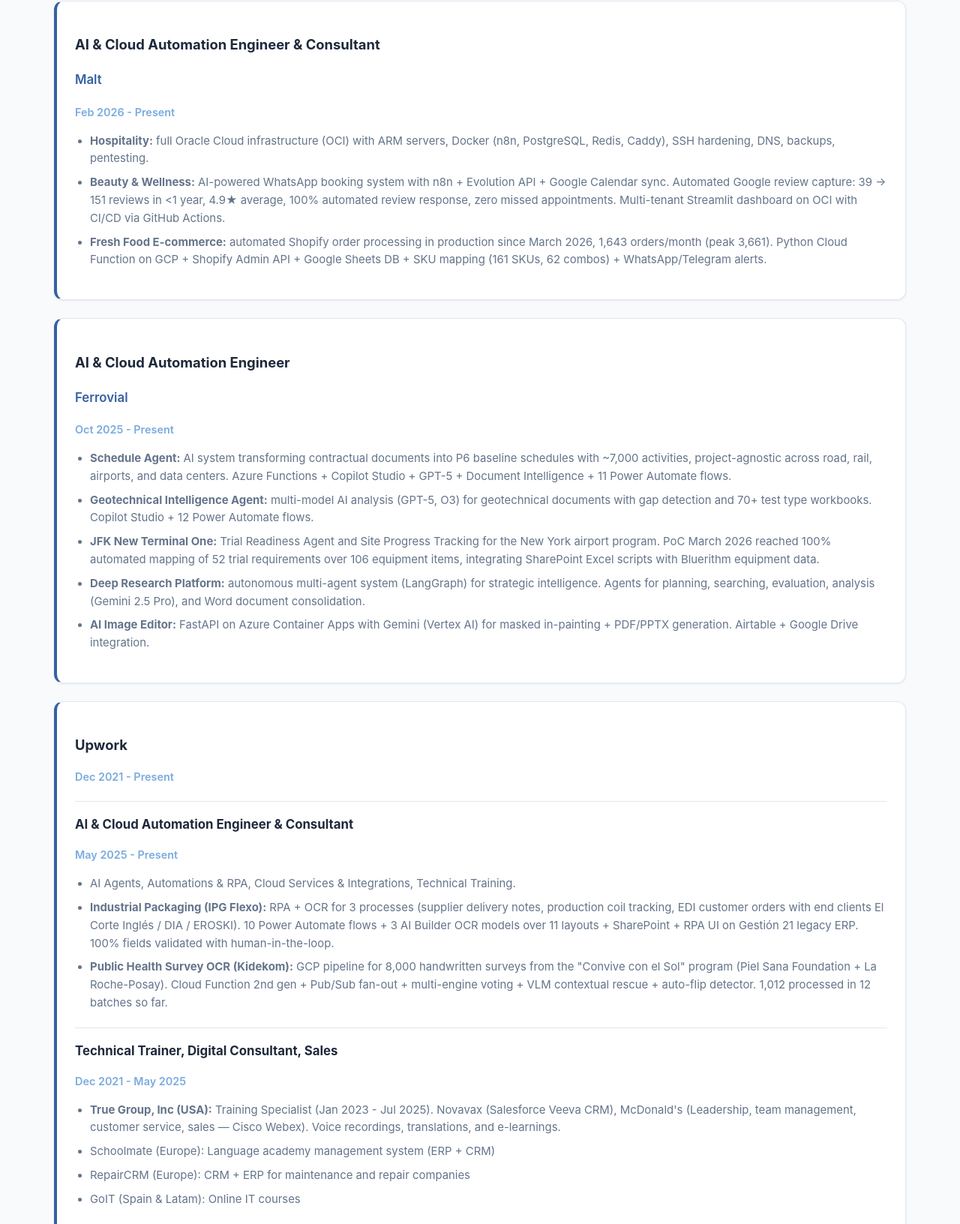
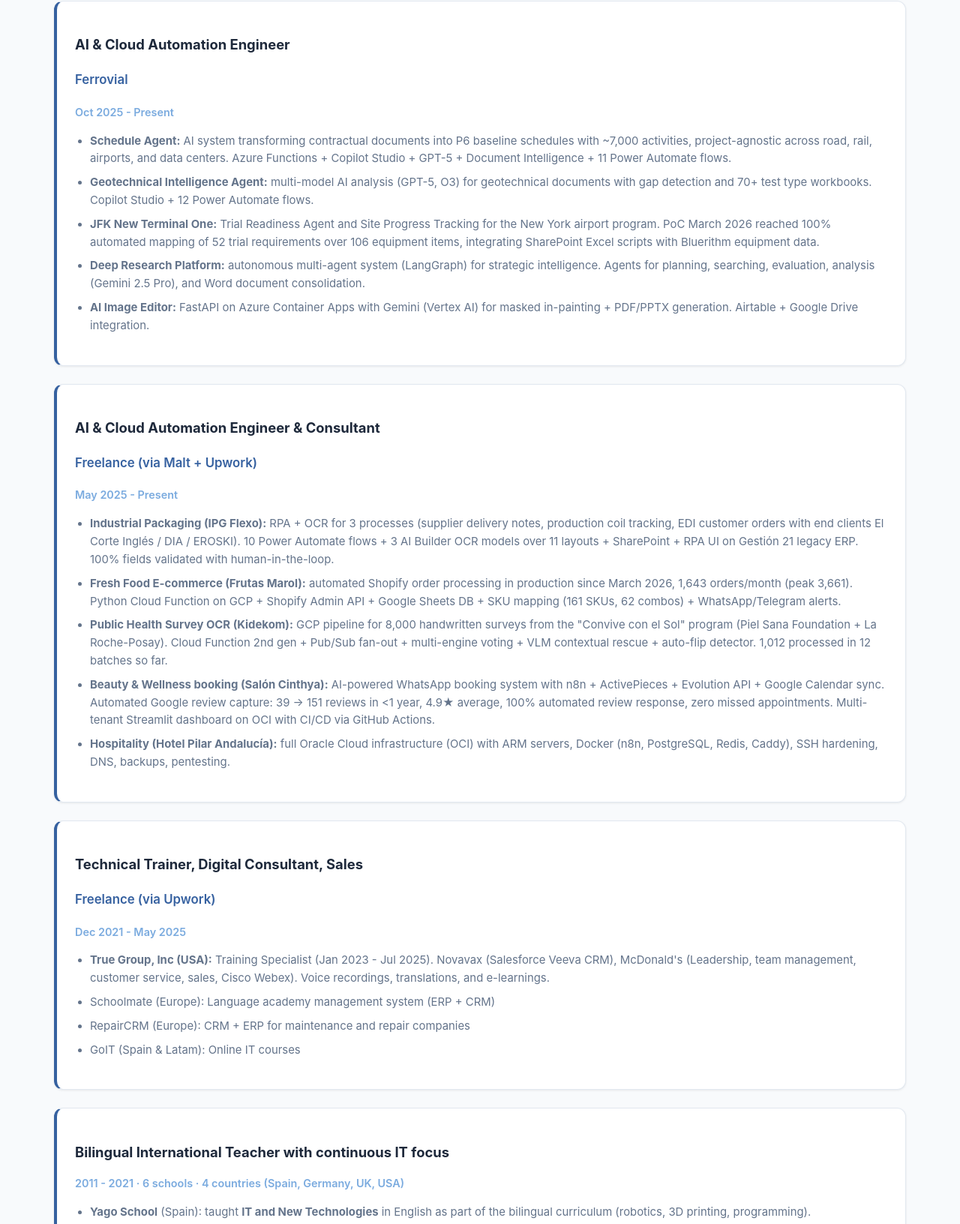
Before and after one commit to miqueasmd/miqueasmd.github.io, a website: page src/pages/resume.html in a window 1280 px wide. Shown: the part 1458-3090 px from the top of the page at 75% size. Drawn offline with Linux system fonts and the light colour scheme.

Commit message:
Reframe Malt vs Upwork specific assignments to generic Freelance
Per user feedback: in the CV and LinkedIn the specific platform per
project is correct, but on the portfolio I had mixed up which projects
were sourced via Malt vs which via Upwork. Safer to just label them as
Freelance everywhere.

portfolio.html:
- 5 freelance project cards now show @ Freelance instead of @ Malt or
  @ Upwork (Hospitality, AI WhatsApp Booking, Shopify Order, Industrial
  Packaging RPA, Public Health Survey OCR).
- Their bottom CTA buttons now all link to LinkedIn (was platform
  specific). Consistent with the Ferrovial project cards that already
  link to LinkedIn.

about.html:
- Recent Highlights tags updated: (Malt) and (Upwork) replaced by
  (Freelance) for the three freelance metrics (1.643 orders/month,
  39 to 151 reviews, 8.000 surveys). Ferrovial tags kept since those
  are verified employee work.

resume.html:
- Consolidated the Malt section (Feb 2026 - Present, 3 projects) and
  the Upwork engineering subsection (May 2025 - Present, 2 projects)
  into a single AI and Cloud Automation Engineer and Consultant @
  Freelance via Malt + Upwork block (May 2025 - Present, 5 projects).
- Order is now Ferrovial first then Freelance engineering then
  Technical Trainer freelance via Upwork (Dec 2021 - May 2025), which
  reads reverse chronological by start date for the engineering work.
- Technical Trainer block kept via Upwork specifically because that
  period predates Malt opening for the user (Feb 2026).

```diff
--- a/src/pages/resume.html
+++ b/src/pages/resume.html
@@ -49,17 +49,6 @@
             <h2>Professional Experience</h2>
 
             <div class="experience-item">
-                <h3>AI & Cloud Automation Engineer & Consultant</h3>
-                <p class="company">Malt</p>
-                <p class="date">Feb 2026 - Present</p>
-                <ul>
-                    <li><strong>Hospitality:</strong> full Oracle Cloud infrastructure (OCI) with ARM servers, Docker (n8n, PostgreSQL, Redis, Caddy), SSH hardening, DNS, backups, pentesting.</li>
-                    <li><strong>Beauty & Wellness:</strong> AI-powered WhatsApp booking system with n8n + Evolution API + Google Calendar sync. Automated Google review capture: 39 → 151 reviews in &lt;1 year, 4.9★ average, 100% automated review response, zero missed appointments. Multi-tenant Streamlit dashboard on OCI with CI/CD via GitHub Actions.</li>
-                    <li><strong>Fresh Food E-commerce:</strong> automated Shopify order processing in production since March 2026, 1,643 orders/month (peak 3,661). Python Cloud Function on GCP + Shopify Admin API + Google Sheets DB + SKU mapping (161 SKUs, 62 combos) + WhatsApp/Telegram alerts.</li>
-                </ul>
-            </div>
-
-            <div class="experience-item">
                 <h3>AI & Cloud Automation Engineer</h3>
                 <p class="company">Ferrovial</p>
                 <p class="date">Oct 2025 - Present</p>
@@ -73,21 +62,24 @@
             </div>
 
             <div class="experience-item">
-                <h3>Upwork</h3>
-                <p class="date">Dec 2021 - Present</p>
-
-                <p class="role-title"><strong>AI & Cloud Automation Engineer & Consultant</strong></p>
+                <h3>AI & Cloud Automation Engineer & Consultant</h3>
+                <p class="company">Freelance (via Malt + Upwork)</p>
                 <p class="date">May 2025 - Present</p>
                 <ul>
-                    <li>AI Agents, Automations & RPA, Cloud Services & Integrations, Technical Training.</li>
                     <li><strong>Industrial Packaging (IPG Flexo):</strong> RPA + OCR for 3 processes (supplier delivery notes, production coil tracking, EDI customer orders with end clients El Corte Inglés / DIA / EROSKI). 10 Power Automate flows + 3 AI Builder OCR models over 11 layouts + SharePoint + RPA UI on Gestión 21 legacy ERP. 100% fields validated with human-in-the-loop.</li>
+                    <li><strong>Fresh Food E-commerce (Frutas Marol):</strong> automated Shopify order processing in production since March 2026, 1,643 orders/month (peak 3,661). Python Cloud Function on GCP + Shopify Admin API + Google Sheets DB + SKU mapping (161 SKUs, 62 combos) + WhatsApp/Telegram alerts.</li>
                     <li><strong>Public Health Survey OCR (Kidekom):</strong> GCP pipeline for 8,000 handwritten surveys from the "Convive con el Sol" program (Piel Sana Foundation + La Roche-Posay). Cloud Function 2nd gen + Pub/Sub fan-out + multi-engine voting + VLM contextual rescue + auto-flip detector. 1,012 processed in 12 batches so far.</li>
+                    <li><strong>Beauty & Wellness booking (Salón Cinthya):</strong> AI-powered WhatsApp booking system with n8n + ActivePieces + Evolution API + Google Calendar sync. Automated Google review capture: 39 → 151 reviews in &lt;1 year, 4.9★ average, 100% automated review response, zero missed appointments. Multi-tenant Streamlit dashboard on OCI with CI/CD via GitHub Actions.</li>
+                    <li><strong>Hospitality (Hotel Pilar Andalucía):</strong> full Oracle Cloud infrastructure (OCI) with ARM servers, Docker (n8n, PostgreSQL, Redis, Caddy), SSH hardening, DNS, backups, pentesting.</li>
                 </ul>
+            </div>
 
-                <p class="role-title"><strong>Technical Trainer, Digital Consultant, Sales</strong></p>
+            <div class="experience-item">
+                <h3>Technical Trainer, Digital Consultant, Sales</h3>
+                <p class="company">Freelance (via Upwork)</p>
                 <p class="date">Dec 2021 - May 2025</p>
                 <ul>
-                    <li><strong>True Group, Inc (USA):</strong> Training Specialist (Jan 2023 - Jul 2025). Novavax (Salesforce Veeva CRM), McDonald's (Leadership, team management, customer service, sales — Cisco Webex). Voice recordings, translations, and e-learnings.</li>
+                    <li><strong>True Group, Inc (USA):</strong> Training Specialist (Jan 2023 - Jul 2025). Novavax (Salesforce Veeva CRM), McDonald's (Leadership, team management, customer service, sales, Cisco Webex). Voice recordings, translations, and e-learnings.</li>
                     <li>Schoolmate (Europe): Language academy management system (ERP + CRM)</li>
                     <li>RepairCRM (Europe): CRM + ERP for maintenance and repair companies</li>
                     <li>GoIT (Spain & Latam): Online IT courses</li>
```
Also changed, not shown: src/pages/about.html (+3 -3 lines), src/pages/portfolio.html (+10 -10 lines).
